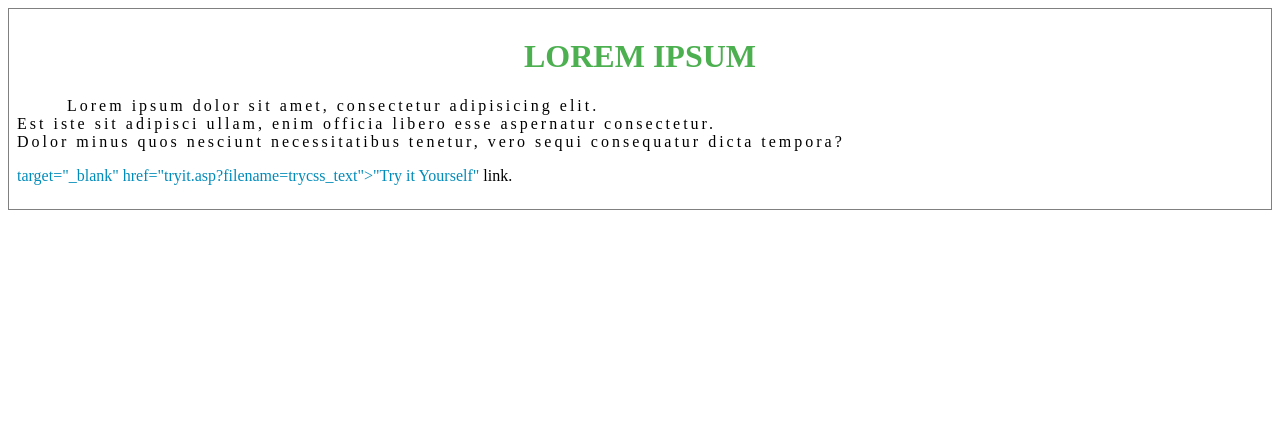
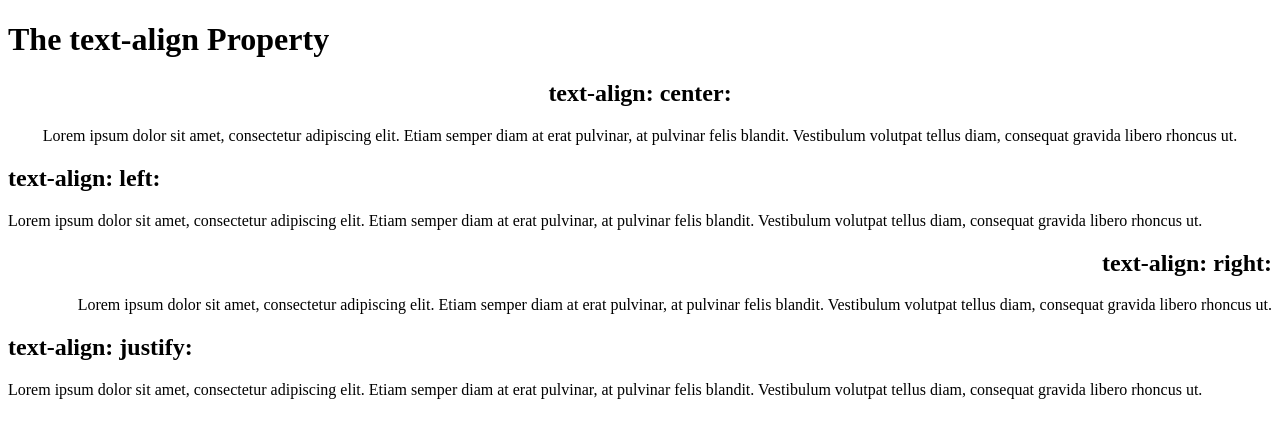
Before and after one commit to MelkerAndersson06/MelkerAndersson06.github.io, a plain HTML site: page csstext/textalign.html in a window 1280 px wide. Drawn offline with Linux system fonts and the light colour scheme.

Commit message:
dfftgffg

```diff
--- a/csstext/textalign.html
+++ b/csstext/textalign.html
@@ -1,42 +1,47 @@
 <!DOCTYPE html>
-<html lang="en">
+<html>
 <head>
-    <meta charset="UTF-8">
-    <meta name="viewport" content="width=device-width, initial-scale=1.0">
-    <title>Document</title>
-</head>
-<body>
 <style>
-        div {
-          border: 1px solid gray;
-          padding: 8px;
+div.a {
+  text-align: center;
 }
 
-        h1 {
-          text-align: center;
-          text-transform: uppercase;
-          color: #4CAF50;
+div.b {
+  text-align: left;
 }
 
-        p {
-          text-indent: 50px;
-          text-align: justify;
-          letter-spacing: 3px;
+div.c {
+  text-align: right;
 }
 
-        a {
-          text-decoration: none;
-          color: #008CBA;
+div.d {
+  text-align: justify;
 }
 </style>
 </head>
 <body>
-<div>
-    <h1>Lorem Ipsum</h1>
-   <p> Lorem ipsum dolor sit amet, consectetur adipisicing elit. <br>
-    Est iste sit adipisci ullam, enim officia libero esse aspernatur consectetur. <br>
-    Dolor minus quos nesciunt necessitatibus tenetur, vero sequi consequatur dicta tempora?<br></p>
-    <a> target="_blank" href="tryit.asp?filename=trycss_text">"Try it Yourself"</a> link.</p>
+
+<h1>The text-align Property</h1>
+
+<div class="a">
+<h2>text-align: center:</h2>
+<p>Lorem ipsum dolor sit amet, consectetur adipiscing elit. Etiam semper diam at erat pulvinar, at pulvinar felis blandit. Vestibulum volutpat tellus diam, consequat gravida libero rhoncus ut.</p>
 </div>
+
+<div class="b">
+<h2>text-align: left:</h2>
+<p>Lorem ipsum dolor sit amet, consectetur adipiscing elit. Etiam semper diam at erat pulvinar, at pulvinar felis blandit. Vestibulum volutpat tellus diam, consequat gravida libero rhoncus ut.</p>
+</div>
+
+<div class="c">
+<h2>text-align: right:</h2>
+<p>Lorem ipsum dolor sit amet, consectetur adipiscing elit. Etiam semper diam at erat pulvinar, at pulvinar felis blandit. Vestibulum volutpat tellus diam, consequat gravida libero rhoncus ut.</p>
+</div>
+
+<div class="d">
+<h2>text-align: justify:</h2>
+<p>Lorem ipsum dolor sit amet, consectetur adipiscing elit. Etiam semper diam at erat pulvinar, at pulvinar felis blandit. Vestibulum volutpat tellus diam, consequat gravida libero rhoncus ut.</p>
+</div>
+
 </body>
 </html>
```
Lines whose indentation alone changed are shown as unchanged.
